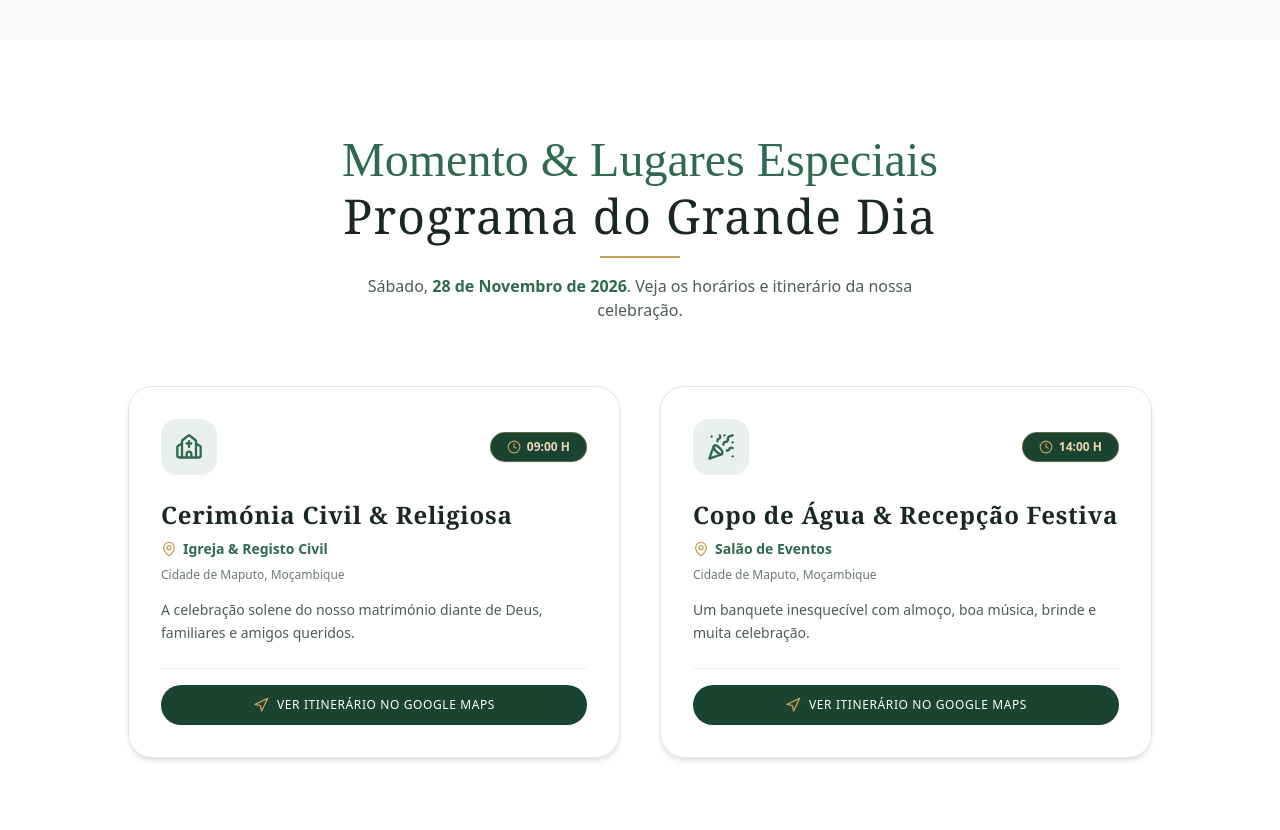
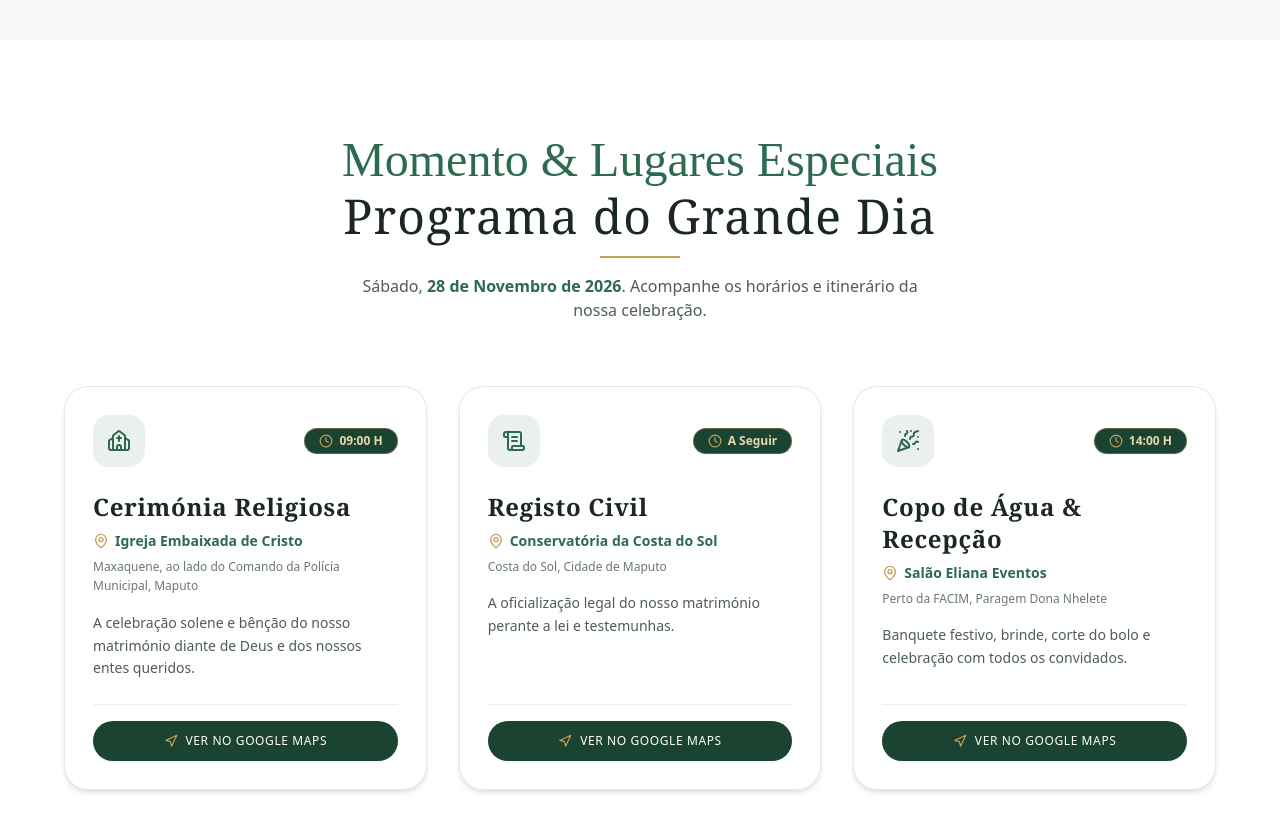
Before and after one commit to mutxado/helio-e-margarida, a React (Vite) app: page / in a window 1280 px wide. Shown: the part 4560-5390 px from the top of the page. Built offline with nearby package versions, Linux system fonts and the light colour scheme; the HTML template or start-up script is replaced by a standard one; a web font is replaced by a local one.

Commit message:
Update program locations: Igreja Embaixada de Cristo Maxaquene (9h), Conservatória Costa do Sol, and Copo de Água Eliana Eventos perto da FACIM (14h)

```diff
--- a/src/components/ScheduleLocation.jsx
+++ b/src/components/ScheduleLocation.jsx
@@ -1,11 +1,23 @@
 import React from 'react';
-import { MapPin, Clock, Navigation, Church, PartyPopper } from 'lucide-react';
+import { MapPin, Clock, Navigation, Church, PartyPopper, ScrollText } from 'lucide-react';
 import { weddingData } from '../data/weddingData';
 
 export function ScheduleLocation() {
+  const getIcon = (iconName) => {
+    switch (iconName) {
+      case 'Church':
+        return <Church className="w-6 h-6" />;
+      case 'FileCheck':
+        return <ScrollText className="w-6 h-6" />;
+      case 'PartyPopper':
+      default:
+        return <PartyPopper className="w-6 h-6" />;
+    }
+  };
+
   return (
     <section id="schedule" className="py-24 px-4 bg-white relative overflow-hidden">
-      <div className="max-w-5xl mx-auto">
+      <div className="max-w-6xl mx-auto">
 
         {/* Header */}
         <div className="text-center mb-16">
@@ -17,39 +29,39 @@ export function ScheduleLocation() {
           </h2>
           <div className="w-20 h-0.5 bg-[#C5A059] mx-auto mt-4 mb-4" />
           <p className="text-sm sm:text-base text-[#4D5E54] max-w-xl mx-auto">
-            Sábado, <span className="font-bold text-[#2D6A4F]">28 de Novembro de 2026</span>. Veja os horários e itinerário da nossa celebração.
+            Sábado, <span className="font-bold text-[#2D6A4F]">28 de Novembro de 2026</span>. Acompanhe os horários e itinerário da nossa celebração.
           </p>
         </div>
 
         {/* Events Cards Grid */}
-        <div className="grid grid-cols-1 md:grid-cols-2 gap-8 lg:gap-10 mb-16">
-          {weddingData.events.map((evt, idx) => {
+        <div className="grid grid-cols-1 md:grid-cols-3 gap-6 lg:gap-8 mb-16 items-stretch">
+          {weddingData.events.map((evt) => {
             return (
               <div
                 key={evt.id}
-                className="glass-card-emerald rounded-3xl p-8 shadow-md border border-[#2D6A4F]/20 flex flex-col justify-between hover:shadow-xl transition-all duration-300 group"
+                className="glass-card-emerald rounded-3xl p-7 shadow-md border border-[#2D6A4F]/20 flex flex-col justify-between hover:shadow-xl transition-all duration-300 group"
               >
                 <div>
                   <div className="flex items-center justify-between mb-6">
-                    <div className="w-14 h-14 rounded-2xl bg-[#2D6A4F]/10 flex items-center justify-center text-[#2D6A4F] group-hover:scale-110 group-hover:bg-[#1B4332] group-hover:text-[#E8D7B0] transition-all">
-                      {idx === 0 ? <Church className="w-7 h-7" /> : <PartyPopper className="w-7 h-7" />}
+                    <div className="w-13 h-13 rounded-2xl bg-[#2D6A4F]/10 flex items-center justify-center text-[#2D6A4F] group-hover:scale-110 group-hover:bg-[#1B4332] group-hover:text-[#E8D7B0] transition-all">
+                      {getIcon(evt.icon)}
                     </div>
-                    <div className="flex items-center gap-1.5 px-4 py-1.5 rounded-full bg-[#1B4332] text-[#E8D7B0] font-semibold text-xs border border-[#C5A059]/40 shadow-xs">
+                    <div className="flex items-center gap-1.5 px-3.5 py-1 rounded-full bg-[#1B4332] text-[#E8D7B0] font-semibold text-xs border border-[#C5A059]/40 shadow-xs">
                       <Clock className="w-3.5 h-3.5 text-[#C5A059]" />
                       <span>{evt.time}</span>
                     </div>
                   </div>
 
-                  <h3 className="font-serif text-2xl text-[#1A2820] font-semibold mb-2">
+                  <h3 className="font-serif text-xl sm:text-2xl text-[#1A2820] font-semibold mb-2">
                     {evt.title}
                   </h3>
 
-                  <h4 className="text-sm font-bold text-[#2D6A4F] mb-2 flex items-center gap-1.5">
-                    <MapPin className="w-4 h-4 text-[#C5A059] shrink-0" />
-                    {evt.place}
+                  <h4 className="text-sm font-bold text-[#2D6A4F] mb-1.5 flex items-start gap-1.5">
+                    <MapPin className="w-4 h-4 text-[#C5A059] shrink-0 mt-0.5" />
+                    <span>{evt.place}</span>
                   </h4>
 
-                  <p className="text-xs text-[#6B7A70] mb-4 font-medium">
+                  <p className="text-xs text-[#6B7A70] mb-4 font-medium leading-relaxed">
                     {evt.address}
                   </p>
 
@@ -63,10 +75,10 @@ export function ScheduleLocation() {
                     href={evt.mapUrl}
                     target="_blank"
                     rel="noopener noreferrer"
-                    className="w-full flex items-center justify-center gap-2 px-5 py-3 rounded-full bg-[#1B4332] hover:bg-[#2D6A4F] text-white font-medium text-xs uppercase tracking-wider shadow-xs transition-colors"
+                    className="w-full flex items-center justify-center gap-2 px-4 py-3 rounded-full bg-[#1B4332] hover:bg-[#2D6A4F] text-white font-medium text-xs uppercase tracking-wider shadow-xs transition-colors"
                   >
-                    <Navigation className="w-4 h-4 text-[#C5A059]" />
-                    Ver Itinerário no Google Maps
+                    <Navigation className="w-3.5 h-3.5 text-[#C5A059]" />
+                    Ver no Google Maps
                   </a>
                 </div>
               </div>
--- a/src/data/weddingData.js
+++ b/src/data/weddingData.js
@@ -50,23 +50,33 @@ export const weddingData = {
 
   events: [
     {
-      id: "ceremony",
-      title: "Cerimónia Civil & Religiosa",
+      id: "church",
+      title: "Cerimónia Religiosa",
       time: "09:00 H",
-      place: "Igreja & Registo Civil",
-      address: "Cidade de Maputo, Moçambique",
-      details: "A celebração solene do nosso matrimónio diante de Deus, familiares e amigos queridos.",
-      mapUrl: "https://maps.google.com/?q=Maputo+Mozambique",
+      place: "Igreja Embaixada de Cristo",
+      address: "Maxaquene, ao lado do Comando da Polícia Municipal, Maputo",
+      details: "A celebração solene e bênção do nosso matrimónio diante de Deus e dos nossos entes queridos.",
+      mapUrl: "https://maps.google.com/?q=Embaixada+de+Cristo+Maxaquene+Maputo",
       icon: "Church"
     },
     {
+      id: "civil",
+      title: "Registo Civil",
+      time: "A Seguir",
+      place: "Conservatória da Costa do Sol",
+      address: "Costa do Sol, Cidade de Maputo",
+      details: "A oficialização legal do nosso matrimónio perante a lei e testemunhas.",
+      mapUrl: "https://maps.google.com/?q=Conservatoria+Registo+Civil+Costa+do+Sol+Maputo",
+      icon: "FileCheck"
+    },
+    {
       id: "reception",
-      title: "Copo de Água & Recepção Festiva",
+      title: "Copo de Água & Recepção",
       time: "14:00 H",
-      place: "Salão de Eventos",
-      address: "Cidade de Maputo, Moçambique",
-      details: "Um banquete inesquecível com almoço, boa música, brinde e muita celebração.",
-      mapUrl: "https://maps.google.com/?q=Maputo+Mozambique",
+      place: "Salão Eliana Eventos",
+      address: "Perto da FACIM, Paragem Dona Nhelete",
+      details: "Banquete festivo, brinde, corte do bolo e celebração com todos os convidados.",
+      mapUrl: "https://maps.google.com/?q=FACIM+Ricatla+Maputo",
       icon: "PartyPopper"
     }
   ],
```
Also changed, not shown: 5 other files (tests, documents, lock files or other folders).
